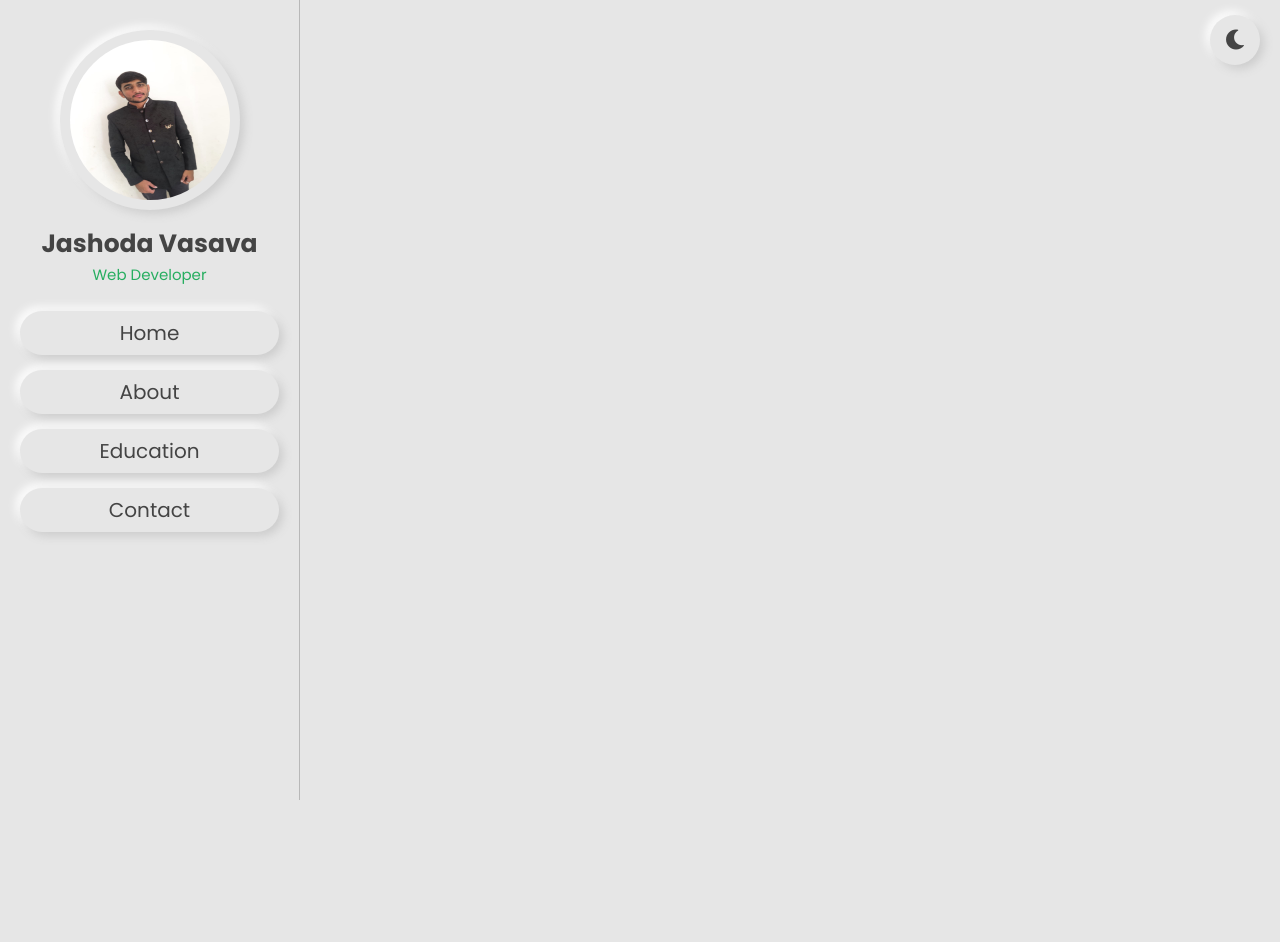
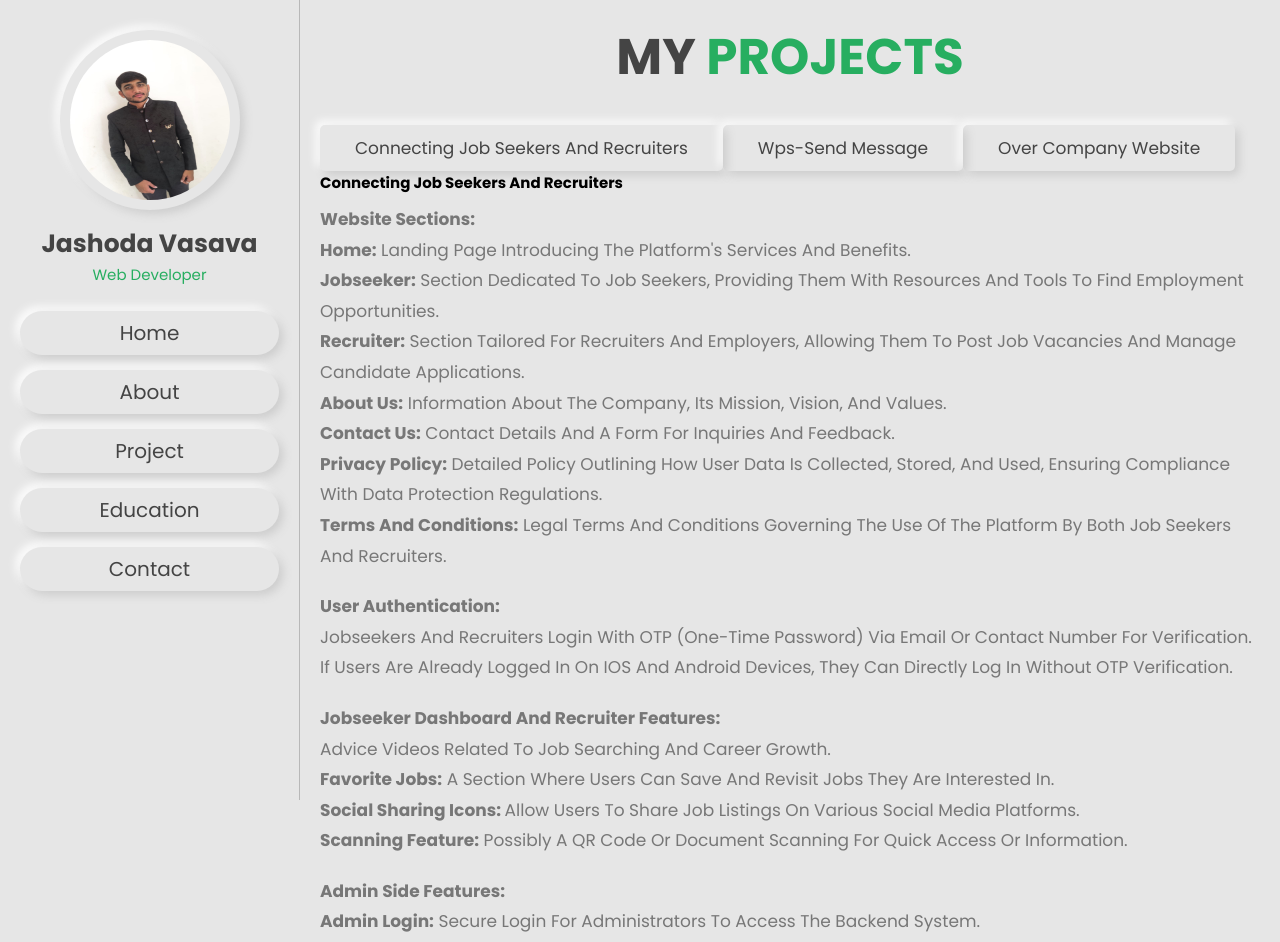
Before and after one commit to abhi-12-patel/my-hart, a React (Create React App) app: page /project in a window 1280 px wide. Shown: the top 942 px of the page. Before the commit the page ends 800 px from the top, so only its background shows below. Built offline with nearby package versions, Linux system fonts and the light colour scheme.

Commit message:
code commit ed

```diff
--- a/src/App.css
+++ b/src/App.css
@@ -533,7 +533,12 @@ section{
 
 
 
-
+.project .content p {
+    font-size: 1.7rem;
+    color: var(--light-color);
+    line-height: 1.8;
+    padding: 1rem 0;
+}
 
 
 
@@ -566,7 +571,9 @@ section{
     .sidebar #menu-btn{
         display: initial;
     }
-
+    section{
+        margin-top:50px ;
+    }
 
 }
 
@@ -580,5 +587,7 @@ section{
         width:100%;
         border-right: 0;
     }
-
+    section{
+        margin-top:50px ;
+    }
 }
--- a/src/App.js
+++ b/src/App.js
@@ -5,6 +5,7 @@ import Home from './page/home/home';
 import { Nav } from './component/nav/Nav';
 import About from './page/about/about';
 import Education from './page/education/education';
+import Project from './page/project/project';
 
 function App() {
   return (
@@ -14,6 +15,7 @@ function App() {
     <Route path="/" element={<Home />} />
     <Route path="/about" element={<About />} />
     <Route path="/education" element={<Education />} />
+    <Route path="/project" element={<Project />} />
   </Routes>
   </BrowserRouter>
   );
--- a/src/component/nav/Nav.jsx
+++ b/src/component/nav/Nav.jsx
@@ -22,6 +22,7 @@ console.log(isMenuOpen,"isMenuOpen")
         <nav className="navbar">
           <Link to="/" onClick={toggleMenu}>home</Link>
           <Link to="/about" onClick={toggleMenu}>about</Link>
+          <Link to="/project" onClick={toggleMenu}>project</Link>
           <Link to="/education" onClick={toggleMenu}>education</Link>
           <a href="#contact">contact</a>
         </nav>
@@ -39,6 +40,7 @@ console.log(isMenuOpen,"isMenuOpen")
           <nav className="navbar">
             <Link to="/" onClick={toggleMenu}>home</Link>
             <Link to="/about" onClick={toggleMenu}>about</Link>
+            <Link to="/project" onClick={toggleMenu}>project</Link>
             <Link to="/education" onClick={toggleMenu}>education</Link>
             <a href="#contact" onClick={toggleMenu}>contact</a>
           </nav>
@@ -56,7 +58,7 @@ console.log(isMenuOpen,"isMenuOpen")
 ></div>
 
 
-      <div id="theme-toggler" className="fas fa-moon"></div>
+      {/* <div id="theme-toggler" className="fas fa-moon"></div> */}
     </>
   );
 }
--- a/src/page/home/home.js
+++ b/src/page/home/home.js
@@ -2,13 +2,6 @@ import React from "react";
 function Home() {
   return (
 <>
-<div id="menu-btn" className="fas fa-bars"></div>
-
-
-
-<div id="theme-toggler" className="fas fa-moon"></div>
-
-
 
 <section className="home" id="home">
 
--- /dev/null
+++ b/src/page/project/project.js
@@ -0,0 +1,180 @@
+import React, { useState } from 'react'
+
+const Project = () => {
+    const [selectedProject, setSelectedProject] = useState('Connecting Job Seekers and Recruiters');
+
+    const projectDetails = {
+      'Connecting Job Seekers and Recruiters': (
+        <>
+          <h2>Connecting Job Seekers and Recruiters</h2>
+          <p>
+            Website Sections:
+            - Home: Landing page introducing the platform's services and benefits.
+            - Jobseeker: Section dedicated to job seekers, providing them with resources and tools to find employment opportunities.
+            ...
+          </p>
+        </>
+      ),
+      'Wps-send Message': (
+        <>
+          <h2>Wps-send Message</h2>
+          <p>
+            Admin side:
+            - The WPS-Send Message project is a comprehensive solution designed to streamline communication with customers via WhatsApp...
+          </p>
+        </>
+      ),
+      'Over company website': (
+        <>
+          <h2>Over company website</h2>
+          <p>
+            Overview:
+            - The project aims to develop a comprehensive company website that serves as an online platform to showcase the company's services...
+          </p>
+        </>
+      ),
+    };
+  return (
+    <section className="project" id="services">
+
+    <h1 className="heading"> my <span>Projects</span> </h1>
+
+    {/* <div className="box-container margin"> */}
+    <div className="project-nav">
+        <button onClick={() => setSelectedProject('Connecting Job Seekers and Recruiters')} className='btn'>
+          Connecting Job Seekers and Recruiters
+        </button>
+        <button onClick={() => setSelectedProject('Wps-send Message')} className='btn'>
+          Wps-send Message
+        </button>
+        <button onClick={() => setSelectedProject('Over company website')} className='btn'>
+          Over company website
+        </button>
+      </div>
+
+      {/* Selected Project Details */}
+      <div className="project-details content">
+
+       <h2><b>Connecting Job Seekers and Recruiters</b></h2>
+       <p>
+           <strong>Website Sections:</strong><br />
+           <b>Home:</b> Landing page introducing the platform's services and benefits.<br />
+           <b>Jobseeker:</b> Section dedicated to job seekers, providing them with resources and tools to find employment opportunities.<br />
+           <b>Recruiter:</b> Section tailored for recruiters and employers, allowing them to post job vacancies and manage candidate applications.<br />
+           <b>About Us:</b> Information about the company, its mission, vision, and values.<br />
+           <b>Contact Us:</b> Contact details and a form for inquiries and feedback.<br />
+           <b>Privacy Policy:</b> Detailed policy outlining how user data is collected, stored, and used, ensuring compliance with data protection regulations.<br />
+           <b>Terms and Conditions:</b> Legal terms and conditions governing the use of the platform by both job seekers and recruiters.
+       </p>
+
+       <p>
+           <strong>User Authentication:</strong><br />
+           Jobseekers and recruiters login with OTP (One-Time Password) via email or contact number for verification.<br />
+           If users are already logged in on iOS and Android devices, they can directly log in without OTP verification.
+       </p>
+
+       <p>
+           <strong>Jobseeker Dashboard and Recruiter Features:</strong><br />
+           Advice videos related to job searching and career growth.<br />
+          <b> Favorite jobs:</b> A section where users can save and revisit jobs they are interested in.<br />
+           <b>Social sharing icons: </b> Allow users to share job listings on various social media platforms.<br />
+           <b>Scanning feature:</b> Possibly a QR code or document scanning for quick access or information.
+       </p>
+
+       <p>
+           <strong>Admin Side Features:</strong><br />
+           <b>Admin Login:</b> Secure login for administrators to access the backend system.<br />
+          <b>Jobseeker and Recruiter List:</b> View and manage registered job seekers and recruiters.<br />
+           <b>Master Settings:</b> Configure global settings like website theme, currency, language, etc.<br />
+           <b>Email Template Management:</b> Customize and manage email templates for notifications, newsletters, etc.<br />
+           <b>Notification System:</b> Send notifications to job seekers and recruiters for important updates, job alerts, etc.
+       </p>
+
+       <p>
+           <strong>Additional Features (Not Mentioned but Commonly Included):</strong><br />
+           Search and filter job listings based on location, industry, salary range, etc.<br />
+           Resume builder or upload feature for jobseekers.<br />
+           Application tracking system for jobseekers to monitor their job applications.<br />
+           Review and rating system for recruiters and companies.
+       </p>
+
+       <p>
+           <strong>Technologies Used:</strong><br />
+           <b>Front-end:</b> HTML, CSS, JavaScript, React.js, Typescript,Redux
+           <b>Authentication:</b> JWT (JSON Web Tokens)
+       </p>
+
+
+       <h2><b>Wps-send Message</b></h2>
+       <p>
+           <strong>Admin side:</strong><br />
+           The WPS-Send Message project is a comprehensive solution designed to streamline communication with customers via WhatsApp. It offers robust features for managing companies, users, products, and orders. Admin users can authenticate securely, manage message templates, and send customized messages to customer WhatsApp contacts.
+       </p>
+
+       <p>
+           <strong>Technologies Used:</strong><br />
+           <b>Front-end:</b> HTML, CSS, JavaScript, React.js,Redux
+           <b>Authentication:</b> JWT (JSON Web Tokens)
+       </p>
+
+
+       <h2><b>Over company website</b></h2>
+       <p>
+           <strong>Overview:</strong><br />
+           The project aims to develop a comprehensive company website that serves as an online platform to showcase the company's services, projects, team members, and other relevant information. The website will have both admin and user-facing features to manage and display dynamic content efficiently.
+       </p>
+
+       <p>
+           <strong>Admin Side Features:</strong><br />
+           Login Form: Secure login mechanism for authorized personnel to access the admin dashboard.<br />
+           User List: A list of registered users with options for management and user-specific actions.<br />
+           <b>Header Session:</b> A customizable header section for managing website branding, navigation menus, and other essential elements.<br />
+           Services: Add, edit, or delete services offered by the company.<br />
+           Subservices under each service category.<br />
+           Detailed information about each service and subservice.<br />
+           Projects: Manage and showcase company projects with detailed descriptions, images, and other relevant information.<br />
+           Blog and News: Create, edit, and publish blog posts and news articles.<br />
+           Categorize and archive posts for easy navigation.<br />
+           About Company: Editable section to provide information about the company's history, mission, and vision.<br />
+           FAQs: Frequently asked questions section with answers to common queries.<br />
+           Contact Us: Manage contact information and integrate contact forms for user inquiries.<br />
+           Team: Add and manage team members with their profiles, roles, and contact details.<br />
+           Team Member: Individual profiles for team members with photos, bios, and social media links.
+       </p>
+
+       <p>
+           <strong>Website Features:</strong><br />
+           <b>Header Session:</b> Consistent header across all pages with branding, navigation menus, and other essential links.<br />
+           Services: Display of company services with options to view subservices and detailed service information.<br />
+           Projects: Showcase of company projects with images, descriptions, and other relevant details.<br />
+           Blog and News: Access to blog posts, news articles, and company updates.<br />
+           About Company: Information about the company's background, mission, and values.<br />
+           FAQs: Answers to frequently asked questions for user guidance.<br />
+           Contact Us: Contact information and a contact form for user inquiries.<br />
+           Team: Overview of the company's team with links to individual team member profiles.<br />
+           Team Member: Detailed profiles of team members with photos, bios, and contact information.
+       </p>
+
+       <p>
+           <strong>Features:</strong><br />
+           All content sections mentioned above are dynamic, allowing admin users to manage, edit, and update content effortlessly through the admin dashboard.
+       </p>
+
+       <p>
+           <strong>Technologies Used:</strong><br />
+           <b>Front-end:</b> HTML, CSS, JavaScript, Next.js<br />
+           Redux<br />
+           Authentication: JWT (JSON Web Tokens)
+       </p>
+   </div>
+
+
+
+
+    {/* </div> */}
+
+    </section>
+  )
+}
+
+export default Project
```
